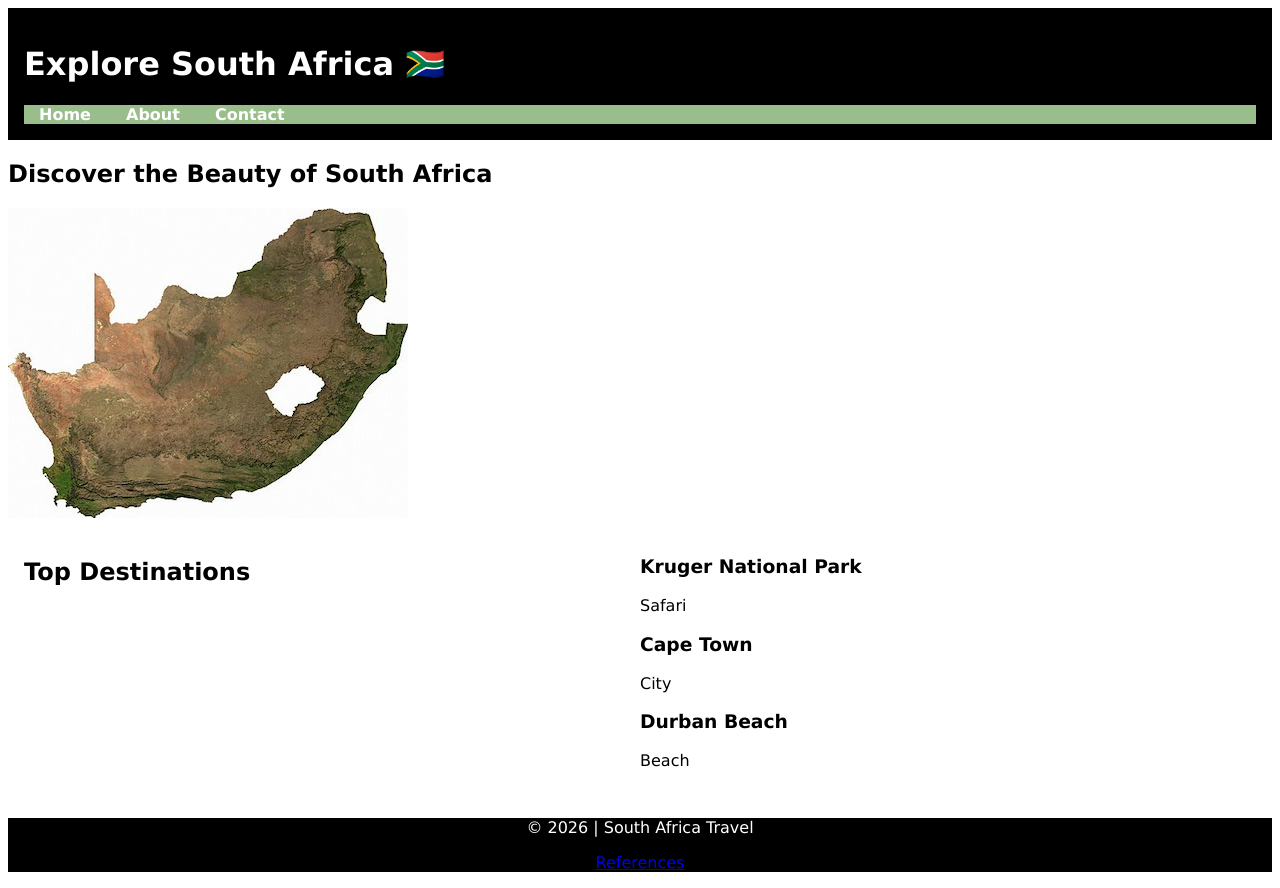
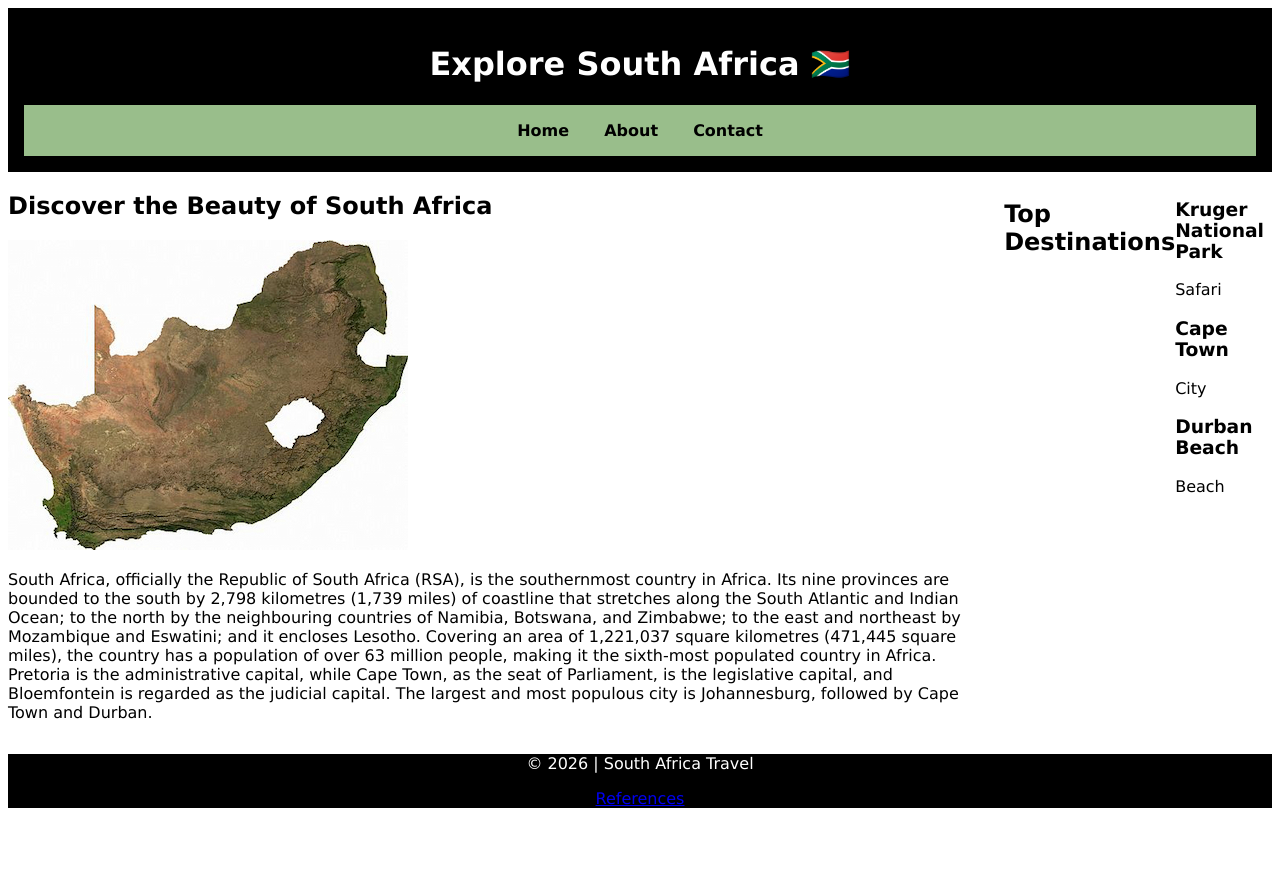
Before and after one commit to PINOKIYOw/wdd131, a plain HTML site: page project/index.html in a window 1280 px wide. After the commit the page ends 824 px from the top, so only its background shows below. Drawn offline with Linux system fonts and the light colour scheme.

Commit message:
final project fixed

```diff
--- a/project/index.html
+++ b/project/index.html
@@ -23,7 +23,7 @@
         </nav>
     </header>
 
-    <main>
+    <main id="retainer">
 
         <section class="hero">
             <h2>Discover the Beauty of South Africa</h2>
@@ -31,11 +31,19 @@
                 <source srcset="images/zar.jpg" media="(max-width: 600px)">
                 <img src="images/zar.jpg" alt="South Africa landscape" loading="lazy">
             </picture>
+            <p>South Africa, officially the Republic of South Africa (RSA), is the southernmost country in Africa. Its nine
+            provinces are bounded to the south by 2,798 kilometres (1,739 miles) of coastline that stretches along the South
+            Atlantic and Indian Ocean; to the north by the neighbouring countries of Namibia, Botswana, and Zimbabwe; to
+            the east and northeast by Mozambique and Eswatini; and it encloses Lesotho. Covering an area of 1,221,037 square
+            kilometres (471,445 square miles), the country has a population of over 63 million people, making it the sixth-most
+            populated country in Africa. Pretoria is the administrative capital, while Cape Town, as the seat of Parliament, is the
+            legislative capital, and Bloemfontein is regarded as the judicial capital. The largest and most populous city is
+            Johannesburg, followed by Cape Town and Durban.</p>
         </section>
 
         <section class="content">
             <h2>Top Destinations</h2>
-            <div id="places"></div>
+            <article id="places"></article>
         </section>
 
     </main>
--- a/project/styles/style.css
+++ b/project/styles/style.css
@@ -9,9 +9,14 @@ body {
 
 header {
     background: var(--primary);
+    text-align: center;
     color: white;
     padding: 1rem;
     font-family:Verdana, Geneva, Tahoma, sans-serif
+}
+
+#header {
+    text-align: center;
 }
 
 nav {
@@ -23,6 +28,28 @@ nav {
     gap: 20px;
     margin-top: 10px;
     color: white;
+    text-align: center;
+    padding: 1rem
+}
+
+#retainer {
+    display: flex;
+    flex-direction: row;
+    position: relative;
+}
+
+#temple {
+    justify-content: center;
+    align-items: center;
+    border: 3px black;
+    text-align: center;
+}
+
+#ref {
+    display: contents;
+    text-align: center;
+    align-items: center;
+    justify-content: center;
 }
 
 nav.show {
@@ -36,7 +63,7 @@ nav.show {
 
 nav a {
     position: relative;
-    color: white;
+    color: black;
     text-decoration: none;
     padding: 8px 15px;
     font-weight: bold;
@@ -48,7 +75,8 @@ nav a {
 }
 
 .content {
-    padding: 1rem;
+    display: block;
+    padding: 0.5rem;
 }
 
 footer {
--- a/styles/form.css
+++ b/styles/form.css
@@ -39,18 +39,3 @@ input[type="submit"] {
         max-width: 700px;
     }
 }
-
-@media (min-width: 768px) {
-    nav {
-        display: block;
-    }
-
-    #menuBtn {
-        display: none;
-    }
-
-    .content {
-        display: grid;
-        grid-template-columns: 1fr 1fr;
-    }
-}
```
Also changed, not shown: project/about.html (+4 -0 lines), project/contact.html (+3 -1 lines), project/references.html (+2 -2 lines), project/images/aba-nigeria-temple.jpeg (added).
